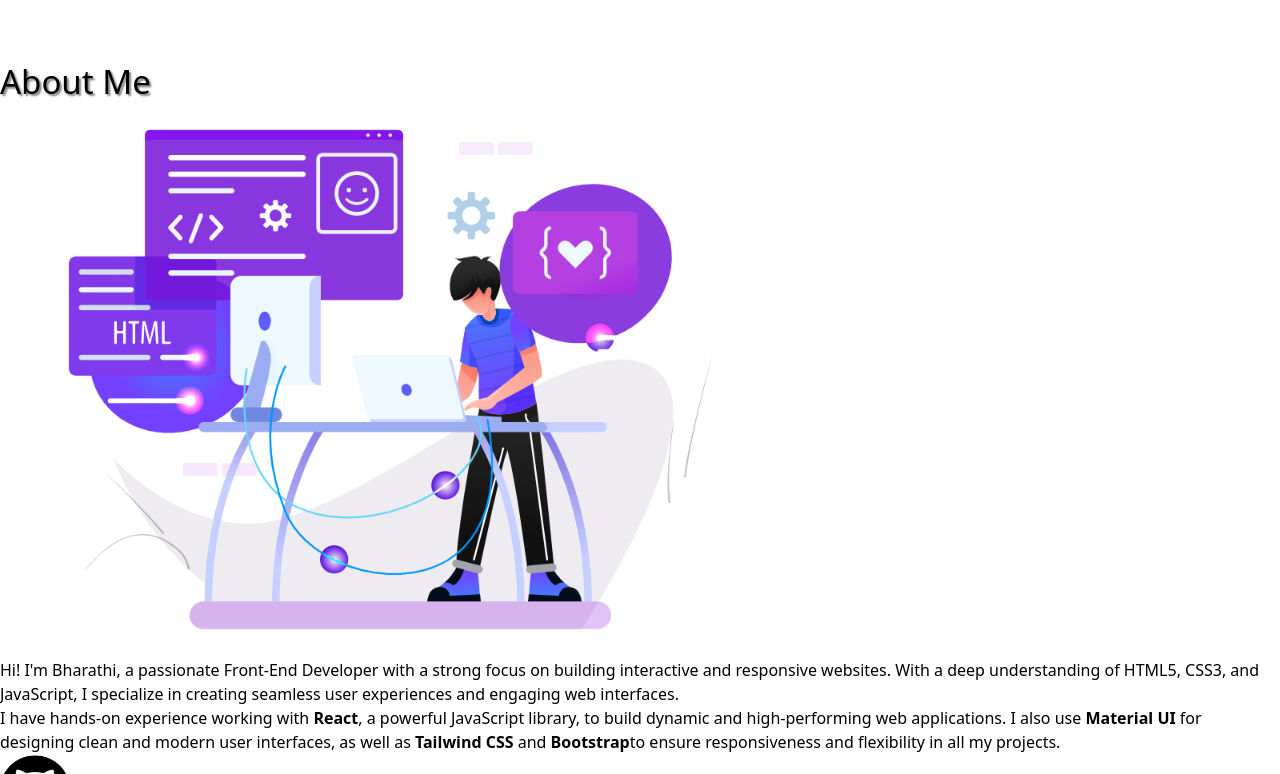
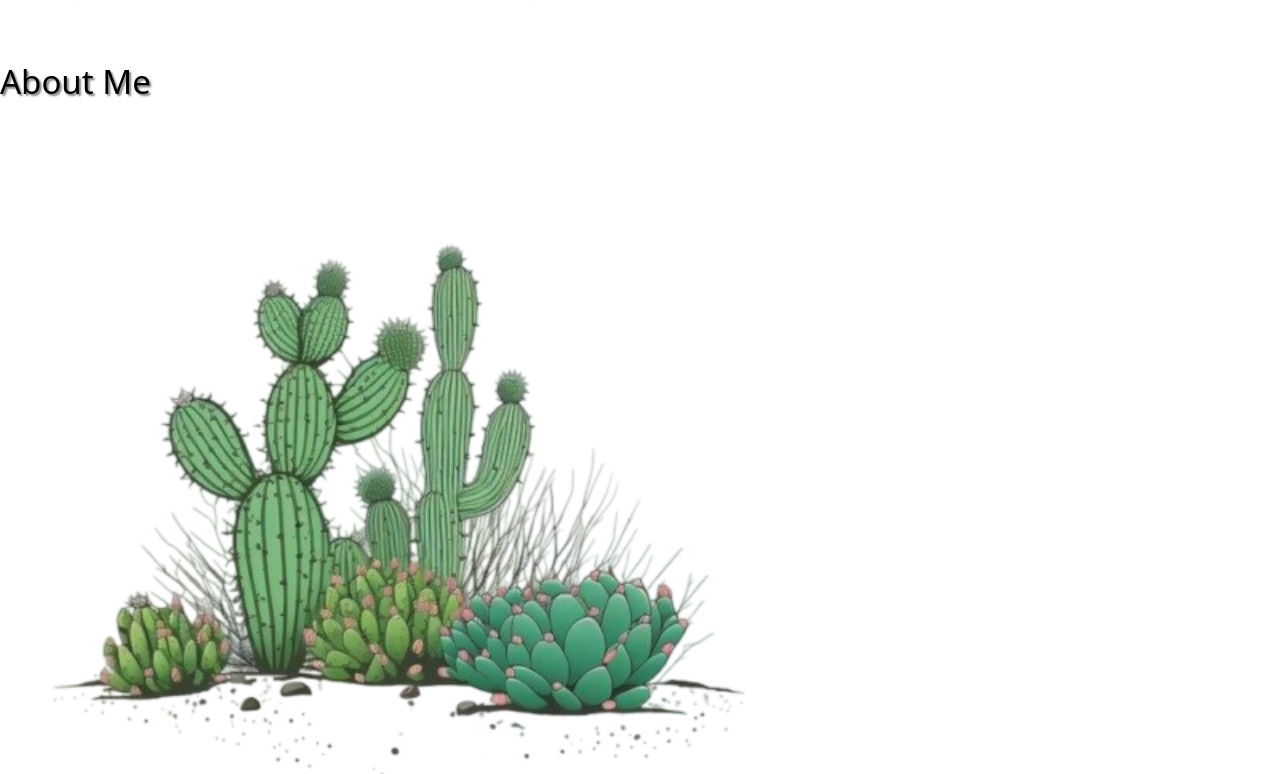
Before and after one commit to bharathijana1/Portfolio-bharathi, a React (Vite) app: page / in a window 1280 px wide. Shown: the part 626-1400 px from the top of the page. Built offline with nearby package versions, Linux system fonts and the light colour scheme.

Commit message:
Update AboutMe.jsx

```diff
--- a/src/Components/AboutMe.jsx
+++ b/src/Components/AboutMe.jsx
@@ -18,7 +18,7 @@
     <div className='flex flex-row-reverse flex-wrap md:flex-row lg:flex-row justify-center items-center mx-auto  lg:mx-5 lg:py-5'>
 
         <div className=''>
-            <img src="../src/Components/img/about.png" alt="about me" width="800px" height="500px" className='hover:shadow-md hover:shadow-fuchsia-800' />
+            <img src="../src/assets/b.png" alt="about me" width="800px" height="500px" className='hover:shadow-md hover:shadow-fuchsia-800' />
         </div>
 
         <div class="max-w-3xl mx-auto p-2" data-aos="fade-down">
```
